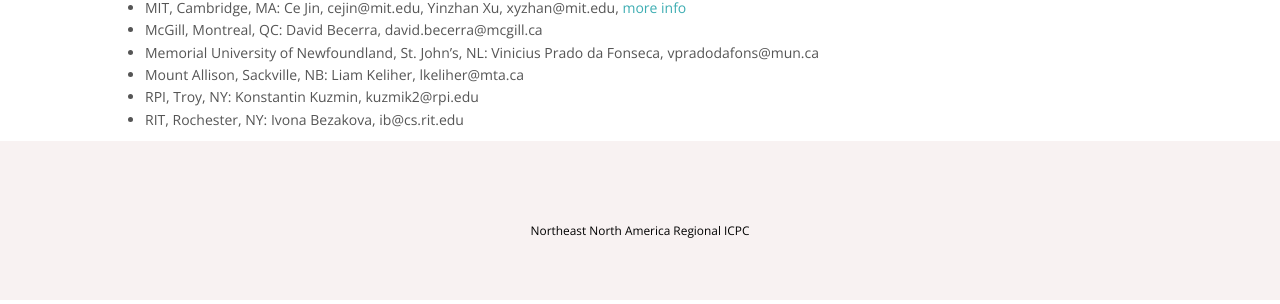
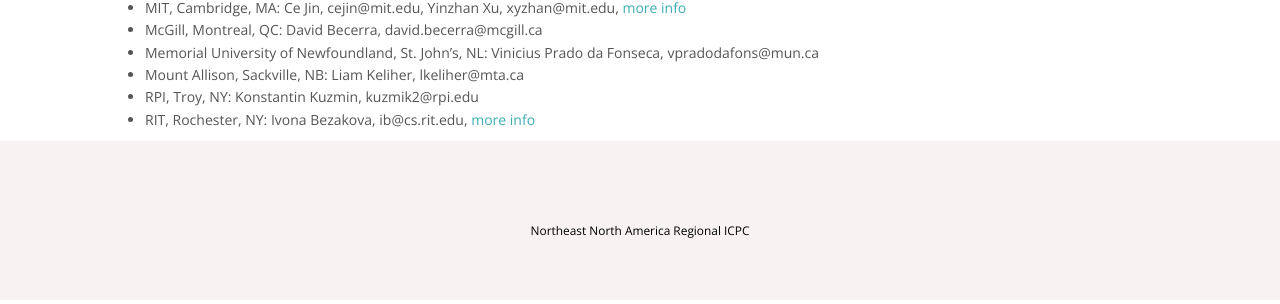
Before and after one commit to icpc/na-northeast-web, a Jekyll site: the page built from docs/site_info.md, in a window 1280 px wide. Shown: the part 201-505 px from the top of the page. Built offline with Jekyll 4.4.1, drawn with Linux system fonts in a browser that asks for light colours; nearby versions of some CDN libraries.

Commit message:
Added RIT site info

```diff
--- a/docs/site_info.md
+++ b/docs/site_info.md
@@ -13,4 +13,4 @@
 - Memorial University of Newfoundland, St. John's, NL: Vinicius Prado da Fonseca, vpradodafons@mun.ca
 - Mount Allison, Sackville, NB:  Liam Keliher, lkeliher@mta.ca
 - RPI, Troy, NY: Konstantin Kuzmin, kuzmik2@rpi.edu
-- RIT, Rochester, NY: Ivona Bezakova, ib@cs.rit.edu
+- RIT, Rochester, NY: Ivona Bezakova, ib@cs.rit.edu, [more info](/rit_info.html)
```
Also changed, not shown: docs/rit_info.md (added, +12 -0 lines).
